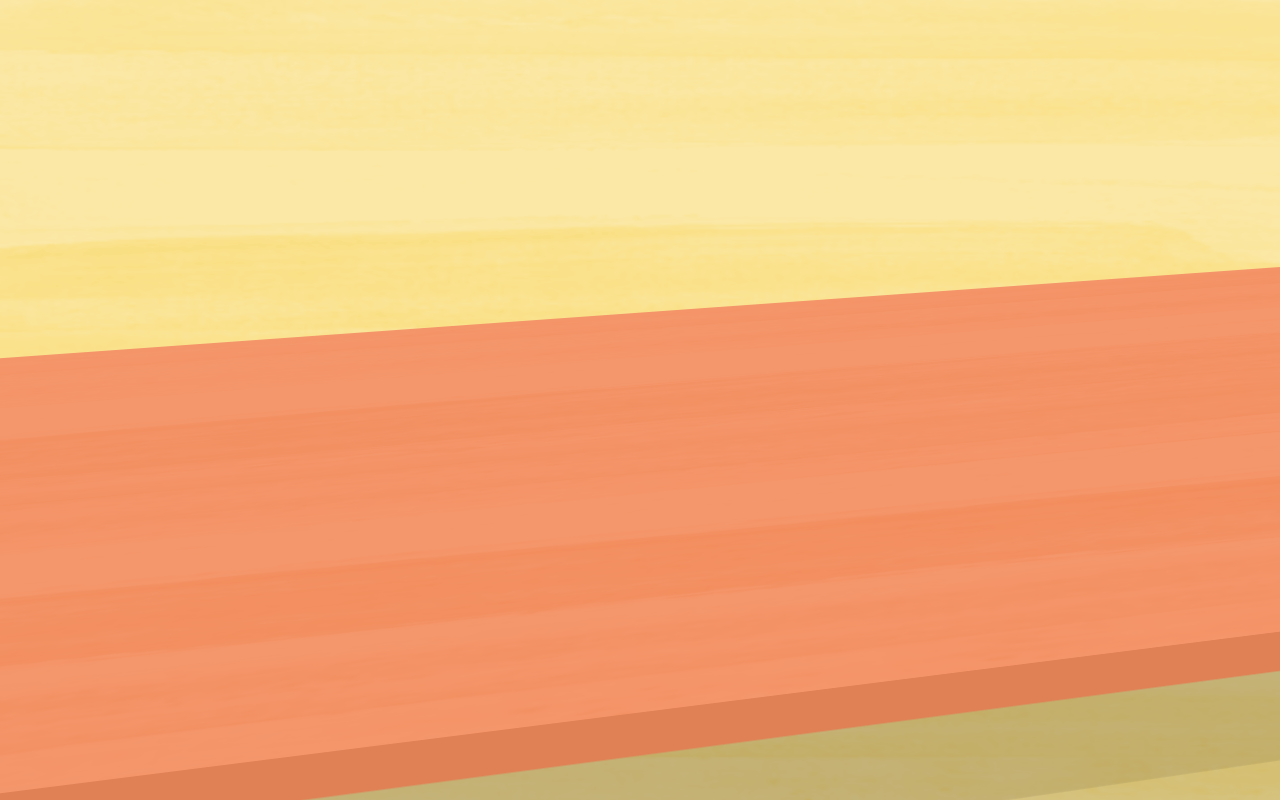
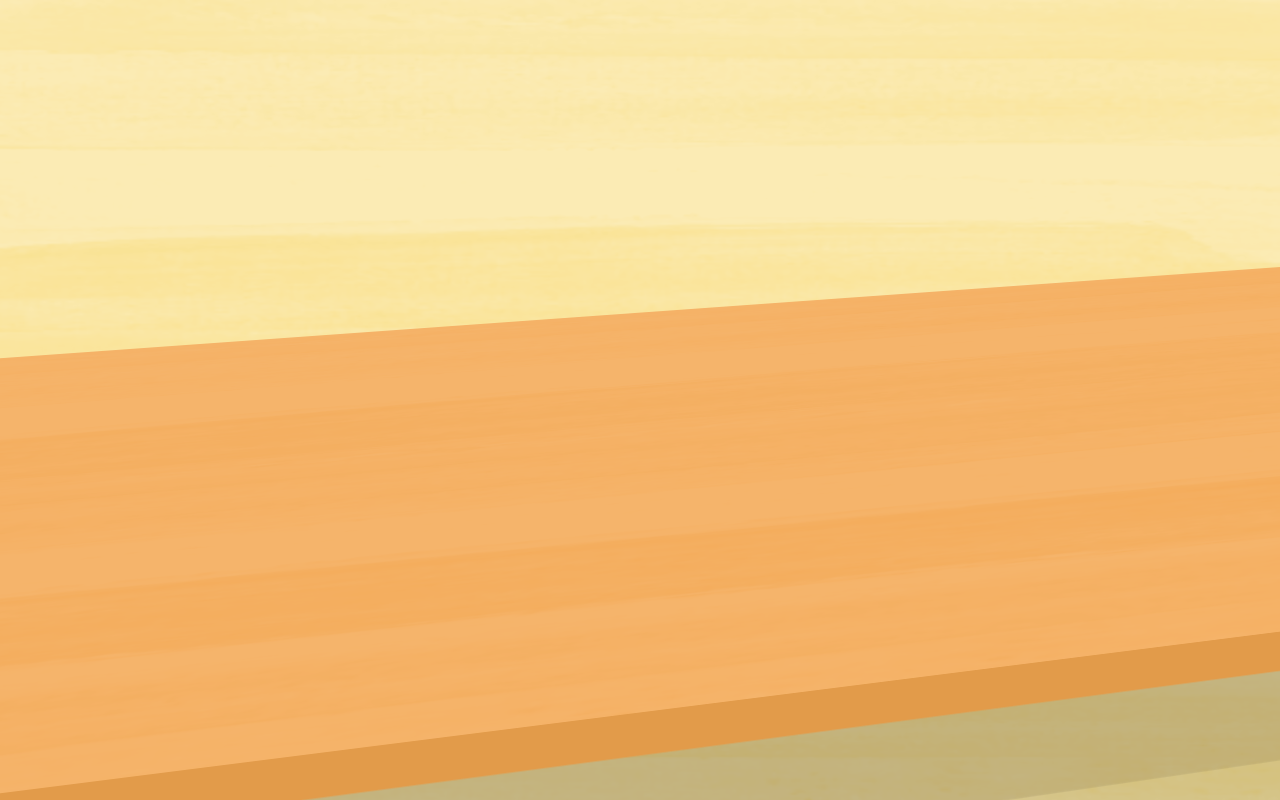
Before and after one commit to eggei/portfolio-ui, a Gatsby site: page / in a window 1280 px wide. Built offline with nearby package versions, Linux system fonts and the light colour scheme; Gatsby itself is replaced by a stand-in of ours.

Commit message:
Correct the colors and transitions

```diff
--- a/src/components/MainScene/MainScene.tsx
+++ b/src/components/MainScene/MainScene.tsx
@@ -5,13 +5,18 @@ const classPrefix = "MainScene MainScene__";
 export const MainScene = () => {
   return (
     <div className="MainSceneWrapper">
-      <div className={classPrefix + "wall"}>
-        <img src="/images/brush-stroke.png" />
-      </div>
+      {/* TABLE START */}
       <div className={classPrefix + "table"}>
         <img src="/images/brush-stroke.png" />
         <div className={classPrefix + "table__frontSurface"} />
       </div>
+      {/* TABLE END */}
+
+      {/* WALL START */}
+      <div className={classPrefix + "wall"}>
+        <img src="/images/brush-stroke.png" />
+      </div>
+      {/* WALL END */}
     </div>
   );
 };
--- a/src/components/MainScene/main.scss
+++ b/src/components/MainScene/main.scss
@@ -3,17 +3,20 @@
   position: relative;
 }
 
+$yellow: rgb(251,235,180);
+$orange: rgb(245, 180, 107);
+$darkOrange: rgb(226, 155, 74);
+
 .MainScene {
-  --yellow: #fbe8a6;
-  --orange: #f4976c;
-  --darkOrange: #df8155;
   transform-style: preserve-3d;
+
   &__wall {
     height: 100vh;
     width: 100vw;
-    background-color: var(--yellow);
-    /* This is mostly intended for prototyping; please download the pattern and re-host for production environments. Thank you! */
+    background-color: $yellow;
+
     img {
+      transition: all 0.8s ease-out;
       filter: grayscale(100%) contrast(140%);
       mix-blend-mode: color-burn;
       width: 100%;
@@ -24,15 +27,21 @@
   &__table {
     height: 100vh;
     width: 200vw;
-    background-color: var(--orange);
+    background-color: $orange;
     position: absolute;
+    z-index: 2;
     top: 0;
     transform: perspective(30cm) translateX(-70vw) translateY(10vh)
       rotateX(62deg) rotateZ(-11deg);
-    transition: all 0.8s ease;
+    transition: all 0.8s ease-out;
     &:hover {
-      transform: perspective(30cm) translateX(-70vw) translateY(13vh)
+      transform: perspective(30cm) translateX(-74vw) translateY(13vh)
         rotateX(62deg) rotateZ(-5deg);
+      & + .MainScene__wall > img {
+        transform: translate(-300px, 30px);
+        width: calc(100% + 300px);
+        height: calc(100% + 100px);
+      }
     }
 
     img {
@@ -48,15 +57,11 @@
       top: 26px;
       height: 50px;
       width: 200vh;
-      background-color: var(--darkOrange);
+      background-color: $darkOrange;
       transform: perspective(30cm) translateX(70vw) translateY(96vh)
-        rotateX(9deg) rotateZ(360deg);
-      transition: all 0.8s ease;
+        rotateX(9deg) rotateZ(0);
+      transition: all 0.8s ease-out;
       box-shadow: 19px 20px 0px 200px #6b5d2942, 19px 20px 0px 62px #28220e1c;
-      &:hover {
-        transform: perspective(30cm) translateX(-70vw) translateY(13vh)
-          rotateX(62deg) rotateZ(-5deg);
-      }
     }
   }
 }
```
